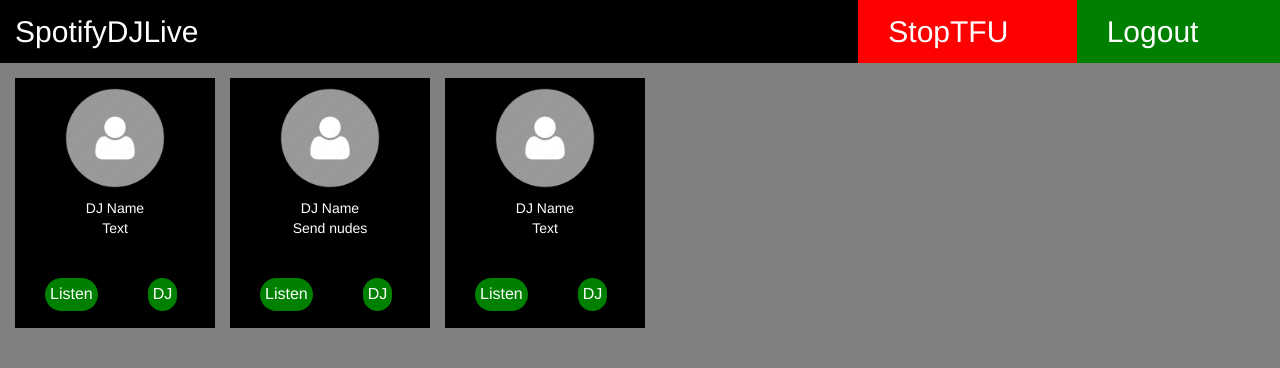
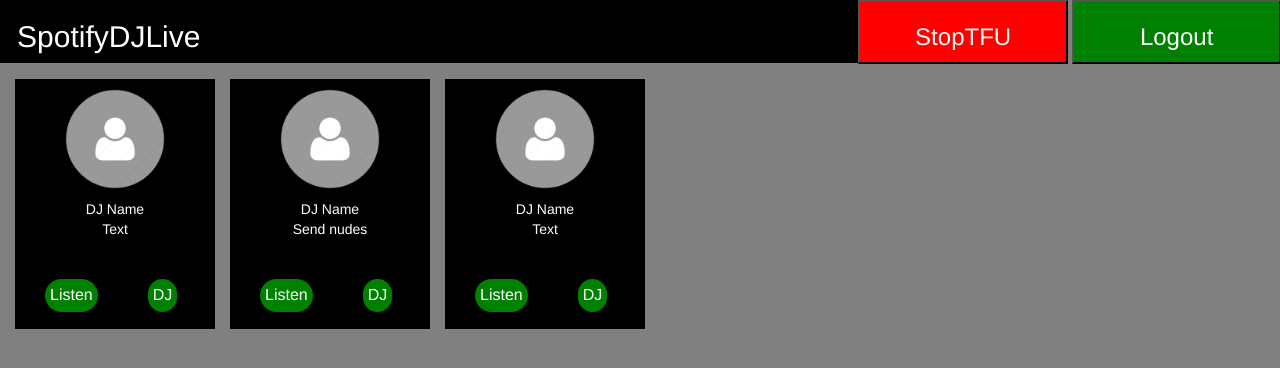
Before and after one commit to RoastVeg/SpotifyDJLive, a website: page site/views/room.html in a window 1280 px wide. Drawn offline with nearby package versions, Linux system fonts and the light colour scheme; files whose address does not match are found by name.

Commit message:
im tired

```diff
--- a/site/views/room.html
+++ b/site/views/room.html
@@ -68,15 +68,15 @@
 </header>
 <div class="row">
   <div class="col-md-8" style="background-color:black;">
-    <h2 style="margin: 15px ;color:white;">SpotifyDJLive</h2>
+    <h2 style="margin-left:17px;color:white;">SpotifyDJLive</h2>
   </div>
 
-  <div class="col-md-2" style="background-color:red;">
-    <h2 style="margin: 15px ;color:white;">StopTFU</h2>
-  </div>
-  <div class="col-md-2" style="background-color:green;">
-    <h2 style="margin: 15px ;color:white;">Logout</h2>
-  </div>
+
+    <button style="background-color:red;color:white;width:16%;height:64px;"><h3>StopTFU</h3></button>
+
+
+    <button style="background-color:green;color:white;width:16%;height:64px;"><h3>Logout</h3></button>
+
 </div>
 <section style = "width:100%">
   <div class = "DJRoom">
```
